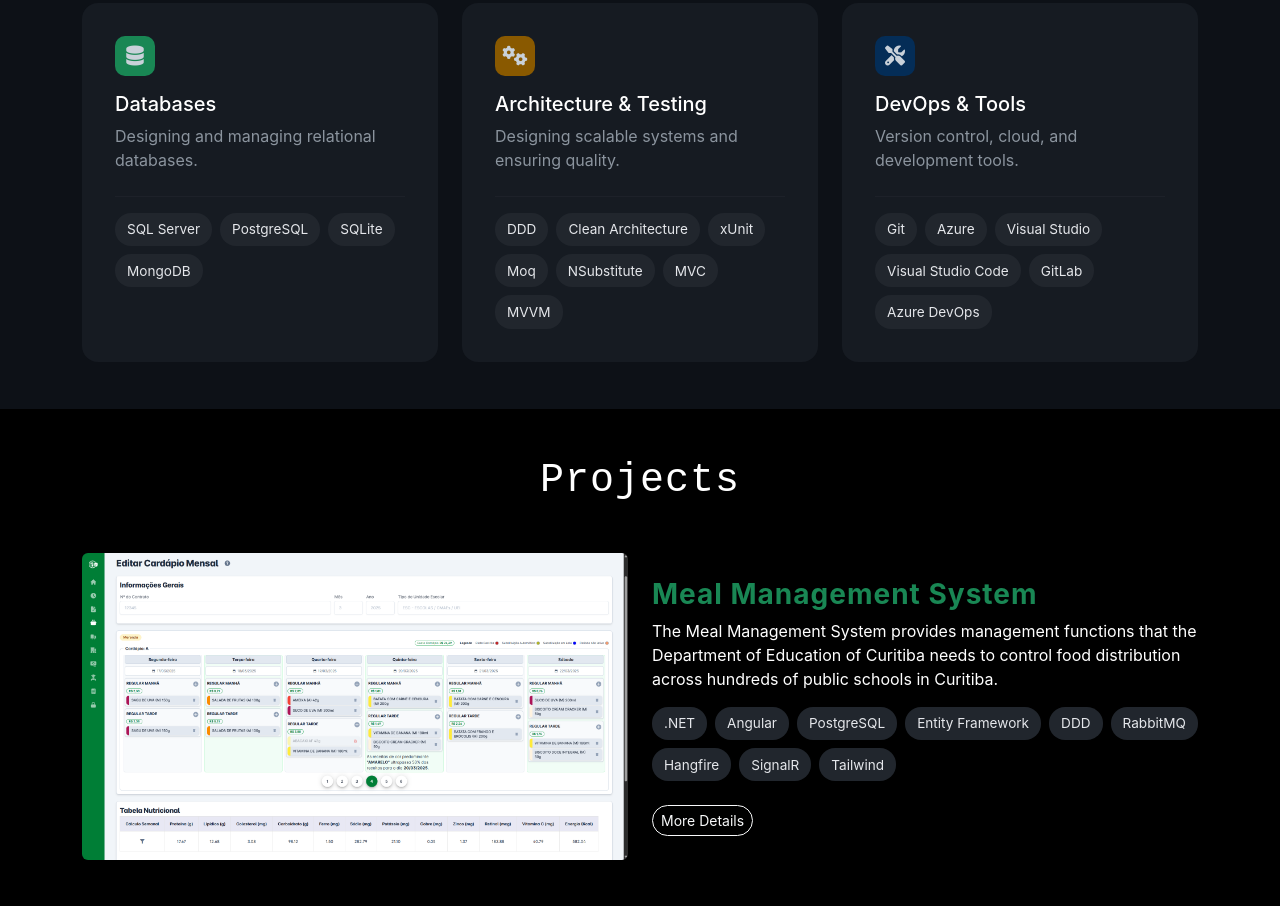
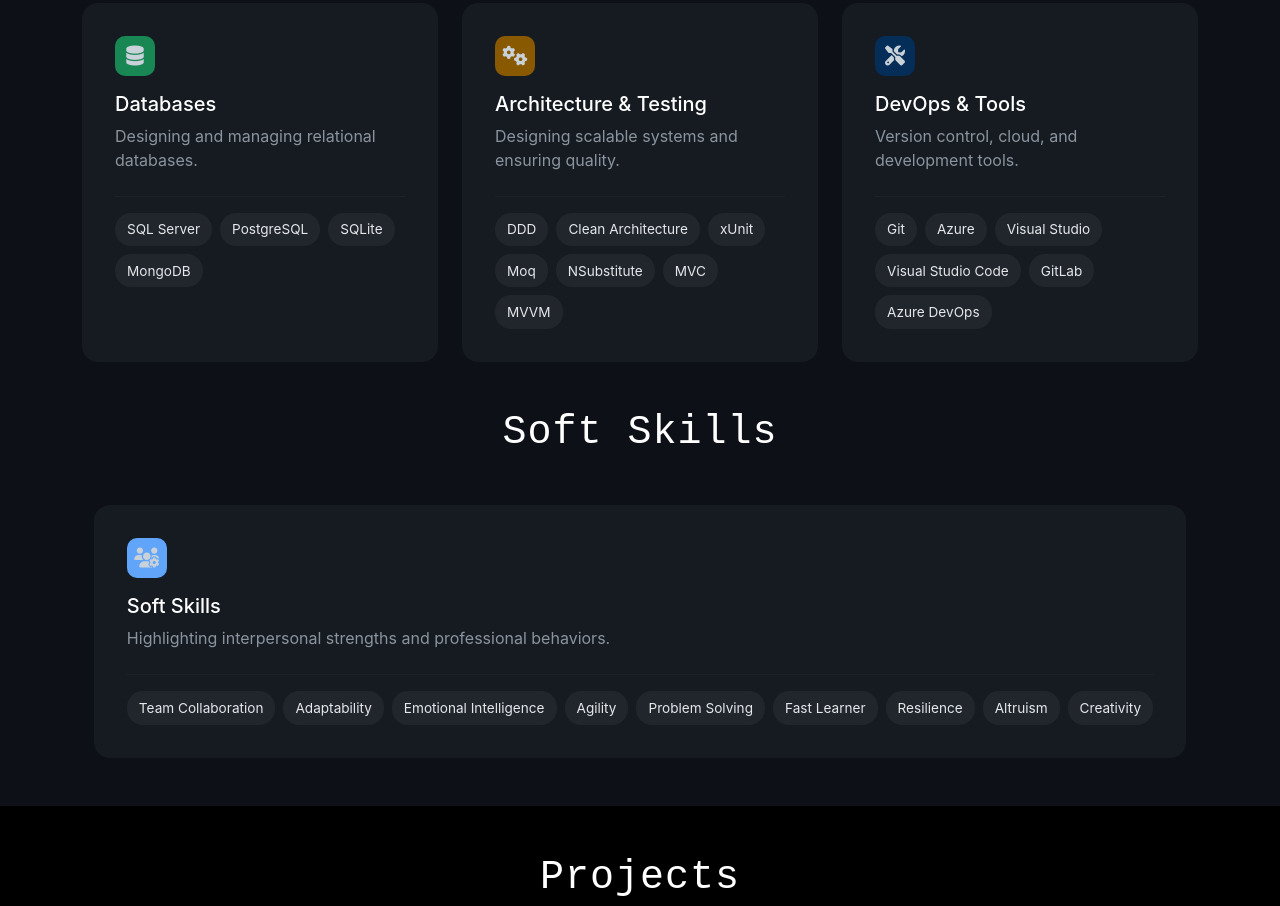
Before and after one commit to marlon-cesar/marlon-cesar.github.io, a plain HTML site: page index.html in a window 1280 px wide. Shown: the part 1339-2245 px from the top of the page. Drawn offline with nearby package versions, Linux system fonts and the light colour scheme.

Commit message:
add soft skills

```diff
--- a/css/styles.css
+++ b/css/styles.css
@@ -104,6 +104,10 @@
 
 .section-skills .bg-tools {
   background-color: #042d57;
+}
+
+.section-skills .bg-soft-skills {
+  background-color: #60a5fa;
 }
 
 .tech-icons {
--- a/index.html
+++ b/index.html
@@ -122,8 +122,7 @@
           <p class="text-white mb-0">Years of experience</p>
         </div>
         <div class="col-md-4 d-flex justify-content-md-center justify-content-start align-items-center">
-          <a href="#section-certifications"
-            class="text-white text-decoration-none d-flex align-items-center gap-2">
+          <a href="#section-certifications" class="text-white text-decoration-none d-flex align-items-center gap-2">
             <h1 class="fw-bold text-white mb-0" id="certification-count">0</h1>
             <p class="text-white mb-0">Certifications</p>
           </a>
@@ -135,7 +134,7 @@
 
   <section class="section-skills mt-md-5 mt-0" id="section-skills">
     <div class="container py-5">
-      <h1 class="section-title text-center text-white">Skills</h1>
+      <h1 class="section-title text-center text-white">Tech Stacks</h1>
       <div class="row g-4 mt-4">
 
         <!-- Backend -->
@@ -251,6 +250,31 @@
 
 
       </div>
+
+
+      <h1 class="section-title text-center text-white my-5">Soft Skills</h1>
+      <div class="d-flex justify-content-center">
+        <div class="card-skill">
+          <div class="icon-box bg-soft-skills">
+            <i class="fa-solid fa-users-gear"></i>
+          </div>
+          <h5>Soft Skills</h5>
+          <p>Highlighting interpersonal strengths and professional behaviors.</p>
+          <hr>
+          <div class="tech-icons d-flex flex-wrap justify-content-center gap-2">
+            <span>Team Collaboration</span>
+            <span>Adaptability</span>
+            <span>Emotional Intelligence</span>
+            <span>Agility</span>
+            <span>Problem Solving</span>
+            <span>Fast Learner</span>
+            <span>Resilience</span>
+            <span>Altruism</span>
+            <span>Creativity</span>
+          </div>
+        </div>
+      </div>
+
     </div>
   </section>
 
@@ -557,7 +581,7 @@
         </div>
 
         <div class="text-center" data-aos="zoom-out">
-          <button type="submit" class="btn btn-outline-light px-4 py-2" >Send Message</button>
+          <button type="submit" class="btn btn-outline-light px-4 py-2">Send Message</button>
         </div>
       </form>
     </div>
```
